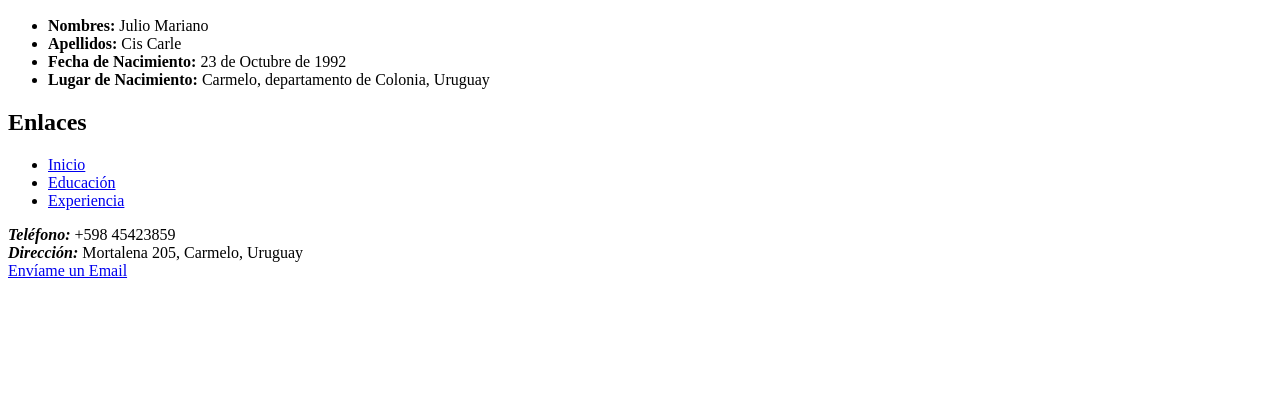
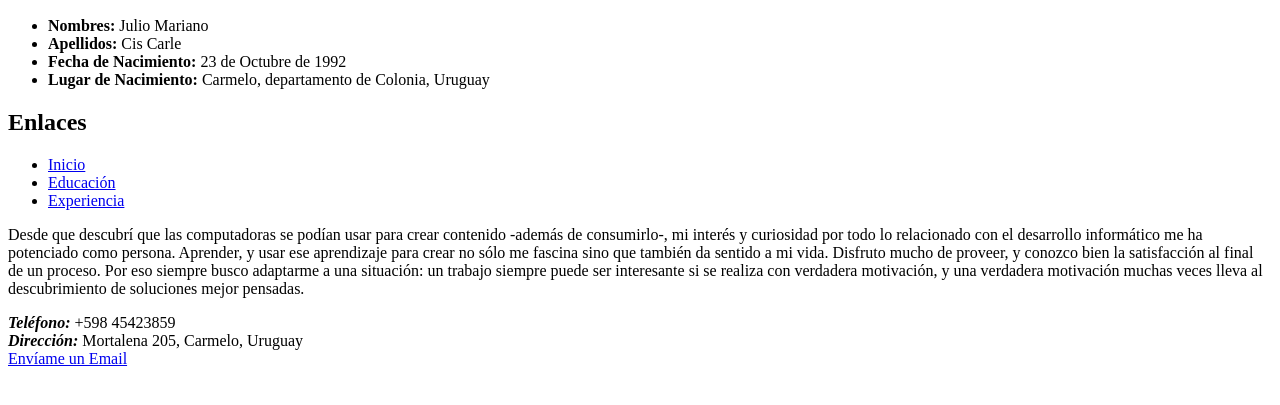
Before and after one commit to MCC900/Evaluacion, a plain HTML site: page index.html in a window 1280 px wide. Shown: the part 197-602 px from the top of the page. Drawn offline with Linux system fonts and the light colour scheme.

Commit message:
Párrafo añadido a index.html

```diff
--- a/index.html
+++ b/index.html
@@ -26,6 +26,11 @@
       <li><a href="experiencia.html">Experiencia</a></li>
     </ul>
 
+    <p>
+      Desde que descubrí que las computadoras se podían usar para crear contenido -además de consumirlo-, mi interés y curiosidad por todo lo relacionado con el desarrollo informático me ha potenciado como persona. Aprender, y usar ese aprendizaje para crear no sólo me fascina sino que también da sentido a mi vida.
+      Disfruto mucho de proveer, y conozco bien la satisfacción al final de un proceso. Por eso siempre busco adaptarme a una situación: un trabajo siempre puede ser interesante si se realiza con verdadera motivación, y una verdadera motivación muchas veces lleva al descubrimiento de soluciones mejor pensadas.
+    </p>
+
     <footer>
       <strong><em>Teléfono:</em></strong> +598 45423859<br/>
       <strong><em>Dirección:</em></strong> Mortalena 205, Carmelo, Uruguay<br/>
```
